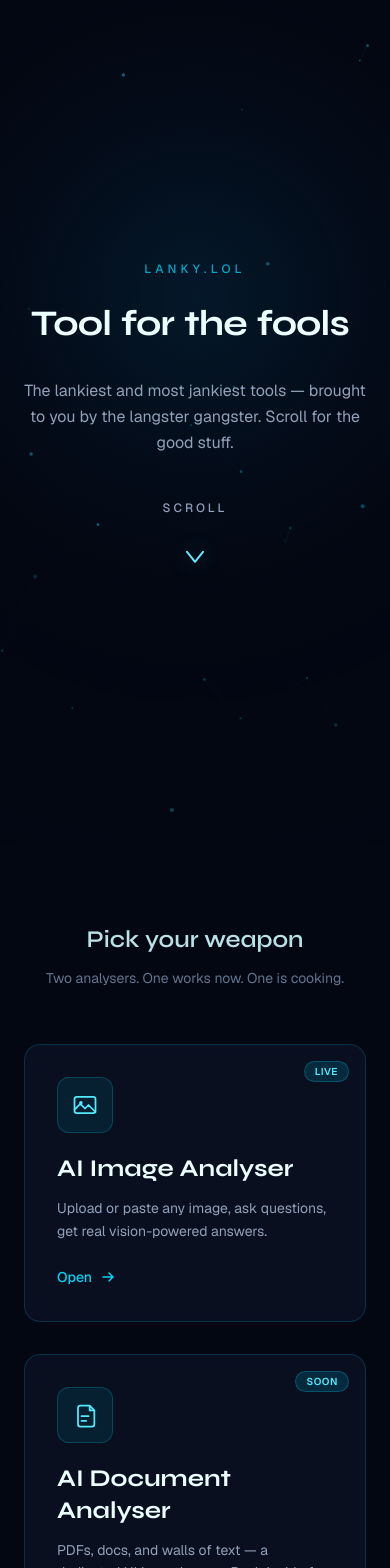
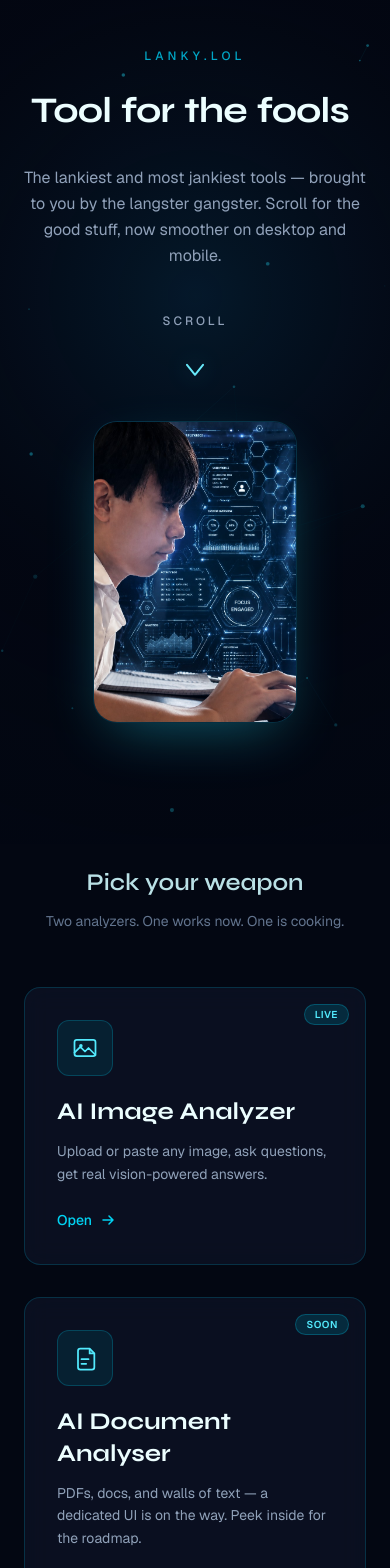
Before and after one commit to slick67-6/lanky-lol, a Next.js app: page / in a window 390 px wide. Shown: the top 1568 px of the page. Built offline with nearby package versions, Linux system fonts and the light colour scheme.

Commit message:
Adjust hero load order and simplify image analyzer navigation

```diff
--- a/app/analyser/document/page.tsx
+++ b/app/analyser/document/page.tsx
@@ -29,7 +29,7 @@ export default function DocumentAnalyserPage() {
                   prefetch
                   className="rounded-xl bg-cyan-600 px-6 py-3 text-sm font-semibold text-white transition-colors hover:bg-cyan-500"
                 >
-                  Open Image Analyser
+                  Open Image Analyzer
                 </Link>
                 <Link
                   href="/"
--- a/app/analyser/image/page.tsx
+++ b/app/analyser/image/page.tsx
@@ -125,7 +125,7 @@ export default function ImageAnalyserPage() {
     <div className="flex h-dvh max-h-dvh w-full flex-col overflow-hidden bg-[#030712]">
       <ParticlesBackground />
       <div className="relative z-10 flex min-h-0 flex-1 flex-col">
-        <SiteHeader title="AI Image Analyser" />
+        <SiteHeader title="AI Image Analyzer" />
 
         <div
           ref={scrollRef}
--- a/app/api/chat/route.ts
+++ b/app/api/chat/route.ts
@@ -25,10 +25,23 @@ function parseDataUrl(dataUrl: string): ImagePayload | null {
 }
 
 export async function POST(request: Request) {
-  const apiKey = process.env.GEMINI_API_KEY;
+  const rawApiKey = process.env.GEMINI_API_KEY;
+  const apiKey = rawApiKey?.trim().replace(/^(["'])|(["'])$/g, "");
+
   if (!apiKey) {
     return NextResponse.json(
       { error: "GEMINI_API_KEY is not configured on the server." },
+      { status: 500 },
+    );
+  }
+
+
+  if (!apiKey.startsWith("AIza")) {
+    return NextResponse.json(
+      {
+        error:
+          "GEMINI_API_KEY looks invalid. Set only GEMINI_API_KEY in your server env (no extra quotes, no other AI key vars).",
+      },
       { status: 500 },
     );
   }
--- a/app/globals.css
+++ b/app/globals.css
@@ -20,7 +20,7 @@ html {
   height: 100%;
   background: var(--bg-deep);
   overflow-x: hidden;
-  overscroll-behavior-y: none;
+  overscroll-behavior-y: auto;
 }
 
 body {
@@ -31,7 +31,7 @@ body {
   color: var(--text-primary);
   font-family: var(--font-geist-sans), system-ui, sans-serif;
   overflow-x: hidden;
-  overscroll-behavior-y: none;
+  overscroll-behavior-y: auto;
 }
 
 /* Prevent white flash on mobile overscroll / fullscreen */
@@ -72,3 +72,10 @@ body > * {
 .scroll-snap-section {
   scroll-snap-align: start;
 }
+
+@media (max-width: 768px) {
+  .scroll-snap-section {
+    min-height: auto;
+    scroll-snap-align: none;
+  }
+}
--- a/app/layout.tsx
+++ b/app/layout.tsx
@@ -34,7 +34,7 @@ export default function RootLayout({
   return (
     <html
       lang="en"
-      className={`${geistSans.variable} ${syne.variable} h-full snap-y snap-proximity scroll-smooth`}
+      className={`${geistSans.variable} ${syne.variable} h-full scroll-smooth`}
     >
       <body className="min-h-dvh antialiased">{children}</body>
     </html>
--- a/app/page.tsx
+++ b/app/page.tsx
@@ -2,6 +2,7 @@ import { FadeIn } from "@/components/fade-in";
 import { ParticlesBackground } from "@/components/particles-background";
 import { ScrollArrow } from "@/components/scroll-arrow";
 import { ToolCard } from "@/components/tool-card";
+import Image from "next/image";
 import { WordReveal } from "@/components/word-reveal";
 
 function ImageIcon() {
@@ -56,21 +57,34 @@ export default function Home() {
       <main className="relative z-10">
         {/* Hero */}
         <section className="scroll-snap-section flex min-h-dvh w-full flex-col items-center justify-center px-6 pb-16 pt-12 text-center snap-start">
-          <FadeIn>
+          <FadeIn delay={1200}>
             <p className="mb-6 text-xs font-medium uppercase tracking-[0.35em] text-cyan-500/90">
               lanky.lol
             </p>
           </FadeIn>
           <WordReveal text="Tool for the fools" wordDelay={280} />
-          <FadeIn delay={120}>
+          <FadeIn delay={1400}>
             <p className="mx-auto mt-8 max-w-lg text-base leading-relaxed text-slate-400 sm:text-lg">
               The lankiest and most jankiest tools — brought to you by the
-              langster gangster. Scroll for the good stuff.
+              langster gangster. Scroll for the good stuff, now smoother on desktop and mobile.
             </p>
           </FadeIn>
-          <FadeIn delay={200}>
+          <FadeIn delay={1600}>
             <ScrollArrow />
           </FadeIn>
+          <FadeIn delay={1800}>
+            <div className="mx-auto mt-10 w-full max-w-4xl overflow-hidden rounded-3xl border border-cyan-500/20 bg-slate-900/40 shadow-[0_20px_60px_-20px_rgba(34,211,238,0.45)]">
+              <Image
+                src="/langster-gangster.png"
+                alt="Langster gangster at a futuristic workstation"
+                width={820}
+                height={1280}
+                priority
+                className="h-[300px] w-full object-cover object-center sm:h-[380px]"
+              />
+            </div>
+          </FadeIn>
+
         </section>
 
         {/* Tools */}
@@ -82,15 +96,15 @@ export default function Home() {
           </FadeIn>
           <FadeIn delay={80}>
             <p className="mx-auto mt-3 max-w-md text-center text-sm text-slate-500 sm:text-base">
-              Two analysers. One works now. One is cooking.
+              Two analyzers. One works now. One is cooking.
             </p>
           </FadeIn>
 
           <div className="mt-14 flex w-full max-w-4xl flex-col items-center justify-center gap-8 md:flex-row md:gap-10">
             <FadeIn delay={120} className="flex w-full justify-center">
               <ToolCard
-                href="/analyser/image"
-                title="AI Image Analyser"
+                href="/"
+                title="AI Image Analyzer"
                 description="Upload or paste any image, ask questions, get real vision-powered answers."
                 icon={<ImageIcon />}
                 badge="Live"
```
